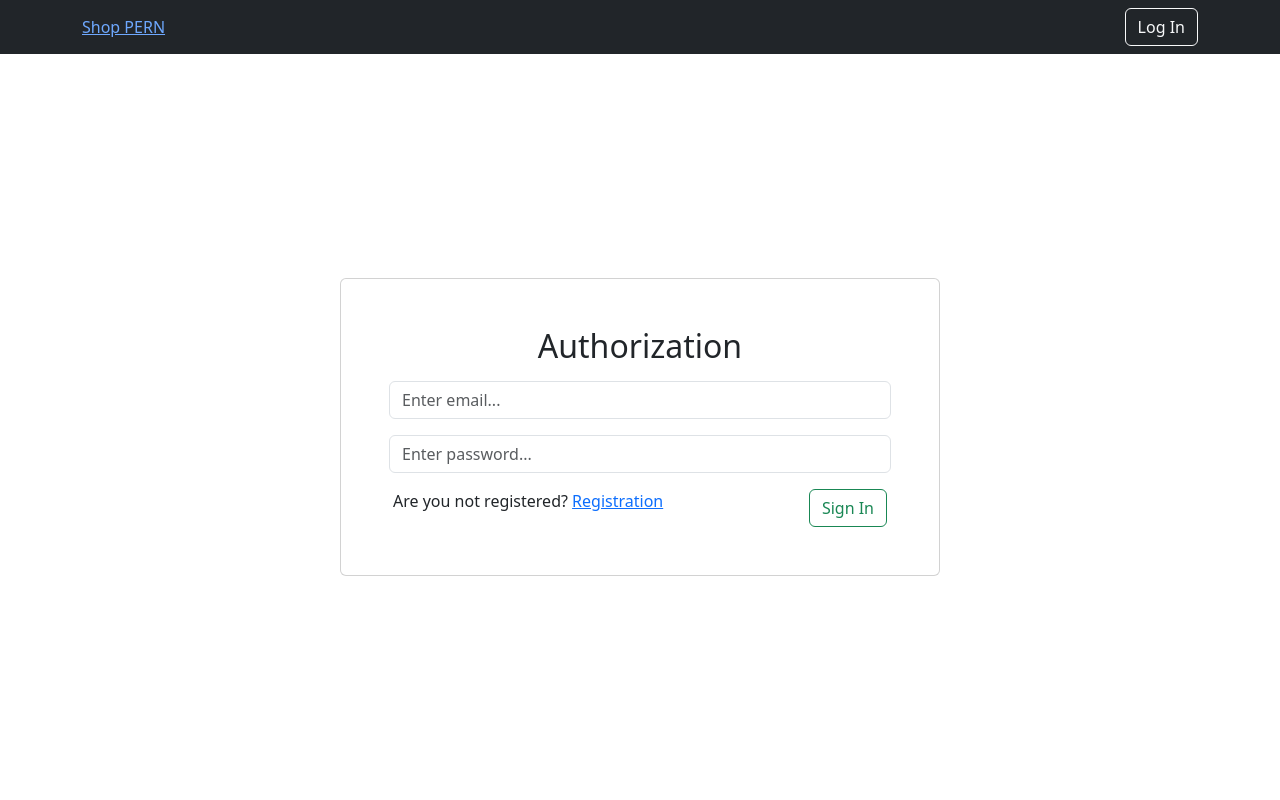
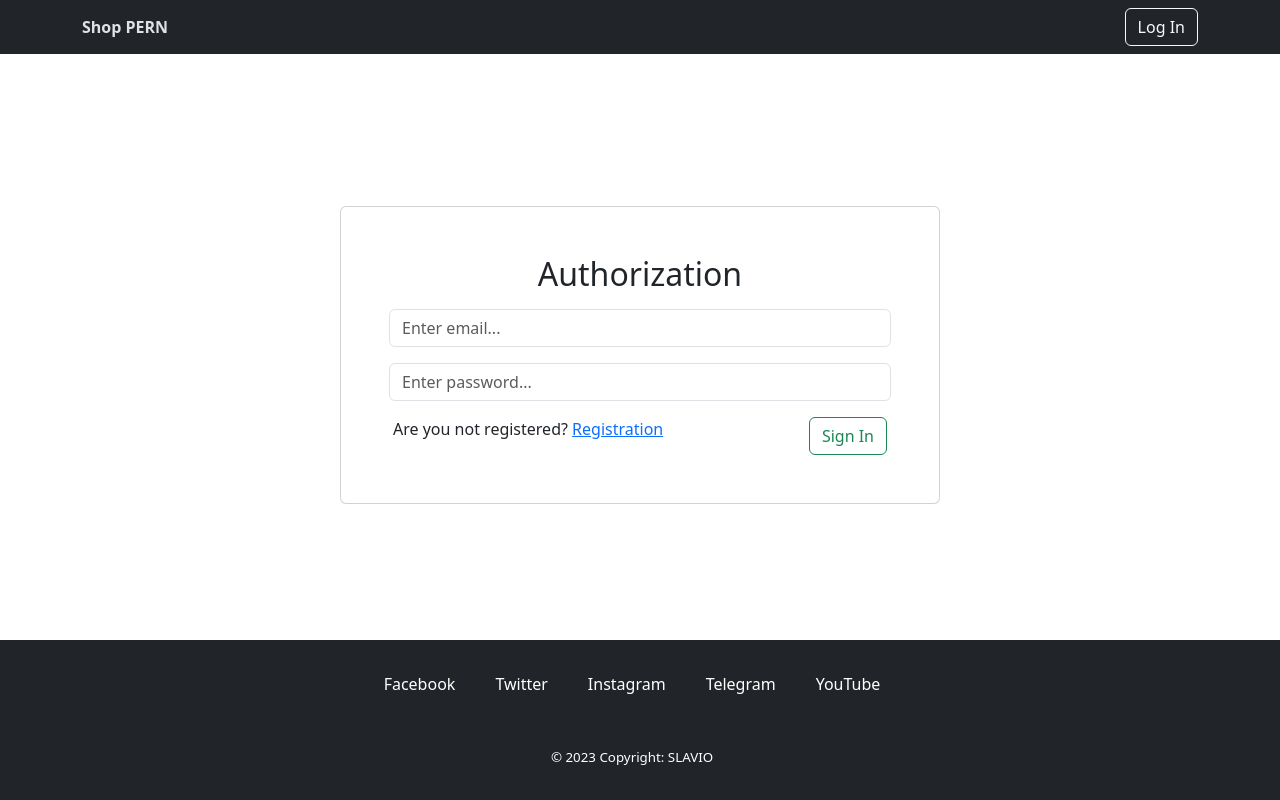
Before and after one commit to slavislavi/shop-PERN, a React (Create React App) app in the folder client/: page / in a window 1280 px wide. Both pictures are taken after a click on the button "Log In". Built offline with nearby package versions, Linux system fonts and the light colour scheme; no server answers.

Commit message:
[main]: major-fix-styles-global

```diff
--- a/client/src/App.js
+++ b/client/src/App.js
@@ -3,6 +3,7 @@ import { useDispatch } from 'react-redux';
 import { BrowserRouter } from 'react-router-dom';
 import AppRouter from './components/AppRouter';
 import NavBar from './components/NavBar';
+import Footer from './components/Footer';
 import { check } from './http/userApi';
 import { userActions } from './store/slices/userSlice';
 import { Spinner } from 'react-bootstrap';
@@ -20,13 +21,14 @@ const App = () => {
     }, [dispatch]);
 
     if (loading) {
-        return <Spinner animation="grow" />;
+        return <Spinner animation="grow" className="justify-content-center" />;
     }
 
     return (
         <BrowserRouter>
             <NavBar />
             <AppRouter />
+            <Footer />
         </BrowserRouter>
     );
 };
--- /dev/null
+++ b/client/src/components/Footer.js
@@ -0,0 +1,24 @@
+import React from 'react';
+import { Container, Row } from 'react-bootstrap';
+
+const Footer = () => {
+    return (
+        <div className="footer">
+            <Container fluid>
+                <Row className="socials">
+                    <a href="/">Facebook</a>
+                    <a href="/">Twitter</a>
+                    <a href="/">Instagram</a>
+                    <a href="/">Telegram</a>
+                    <a href="/">YouTube</a>
+                </Row>
+                <div className="footer-copyright text-center">
+                    © 2023 Copyright:
+                    <a href="https://github.com/slavislavi/shop-PERN"> SLAVIO</a>
+                </div>
+            </Container>
+        </div>
+    );
+};
+
+export default Footer;
--- a/client/src/components/NavBar.js
+++ b/client/src/components/NavBar.js
@@ -28,7 +28,7 @@ const NavBar = () => {
             <Container>
                 <NavLink to={SHOP_ROUTE}>Shop PERN</NavLink>
                 {isAuth ?
-                    <Nav className="ml-auto" style={{ color: "white" }}>
+                    <Nav className="ml-auto">
                         {user?.role === "ADMIN" && <Button
                             variant="outline-light"
                             onClick={toAdminPanelHandler}
@@ -44,7 +44,7 @@ const NavBar = () => {
                         </Button>
                     </Nav>
                     :
-                    <Nav className="ml-auto" style={{ color: "white" }}>
+                    <Nav className="ml-auto">
                         <Button
                             variant="outline-light"
                             onClick={toLoginPageHandler}
--- a/client/src/pages/Admin.js
+++ b/client/src/pages/Admin.js
@@ -18,7 +18,7 @@ const Admin = () => {
     const closeDeviceModalHandler = () => setDeviceVisible(false);
 
     return (
-        <Container className="d-flex flex-column" style={{ width: '25%' }}>
+        <Container className="d-flex flex-column page-container" style={{ width: '25%' }}>
             <Button
                 variant="outline-dark"
                 className="mt-4 p-2"
--- a/client/src/pages/Auth.js
+++ b/client/src/pages/Auth.js
@@ -37,8 +37,7 @@ const Auth = () => {
 
     return (
         <Container
-            className="d-flex justify-content-center align-items-center"
-            style={{ height: window.innerHeight - 54 }}
+            className="d-flex justify-content-center align-items-center page-container"
         >
             <Card style={{ width: 600 }} className="p-5">
                 <h2 className="m-auto">{isLoginPage ? "Authorization" : "Registration"}</h2>
--- a/client/src/pages/Basket.js
+++ b/client/src/pages/Basket.js
@@ -1,10 +1,11 @@
 import React from 'react';
+import { Container } from 'react-bootstrap';
 
 const Basket = () => {
     return (
-        <div>
+        <Container className="page-container">
             BASKET PAGE
-        </div>
+        </Container>
     );
 };
 
--- a/client/src/pages/DevicePage.js
+++ b/client/src/pages/DevicePage.js
@@ -14,7 +14,7 @@ const DevicePage = () => {
     }, []);
 
     return (
-        <Container className="mt-3">
+        <Container className="mt-3 page-container">
             <Row>
                 <Col md={4}>
                     <Image
--- a/client/src/pages/Shop.js
+++ b/client/src/pages/Shop.js
@@ -36,8 +36,8 @@ const Shop = () => {
     }, [dispatch, limit, page, selectedBrand, selectedType]);
 
     return (
-        <Container>
-            <Row className="mt-2">
+        <Container className="page-container">
+            <Row>
                 <Col md={3}>
                     <TypeBar />
                     <LimitDropdown />
--- a/client/src/styles/index.css
+++ b/client/src/styles/index.css
@@ -1,3 +1,15 @@
+/* CONSTS */
+:root {
+    --header-height: 54px;
+    --footer-height: 160px;
+}
+
+/* Common */
+.page-container {
+    min-height: calc(100vh - var(--header-height) - var(--footer-height));
+    padding-top: 1rem;
+}
+
 /* Pages */
 .pagination .page-item .page-link {
     color: var(--bs-gray-300);
@@ -10,15 +22,14 @@
 }
 
 /* NavBar */
-.navbar .container a.active {
+.navbar .container a {
     color: var(--bs-gray-300);
     text-decoration: none;
     font-weight: 700;
-    transition: all 0.2s;
 }
 
-.navbar .container a.active:hover {
-    transform: scale(1.05);
+.navbar .navbar-nav {
+    color: var(--bs-white);
 }
 
 /* TypeBar */
@@ -67,3 +78,36 @@
 .all-brands-btn {
     font-weight: 500;
 }
+
+/* Footer */
+.footer {
+    background-color: var(--bs-gray-900);
+    font-family: var(--bs-body-font-family);
+    font-size: var(--bs-body-font-size);
+    width: 100%;
+    min-height: var(--footer-height);
+    position: relative;
+    bottom: 0;
+}
+
+.socials {
+    justify-content: center;
+    padding: 2rem 0;
+}
+
+.footer a {
+    text-decoration: none;
+    color: var(--bs-white);
+    width: auto;
+    margin-right: 1rem;
+}
+
+.footer a:hover {
+    color: var(--bs-gray-400);
+}
+
+.footer-copyright {
+    color: var(--bs-white);
+    padding: 20px 0;
+    font-size: smaller;
+}
```
